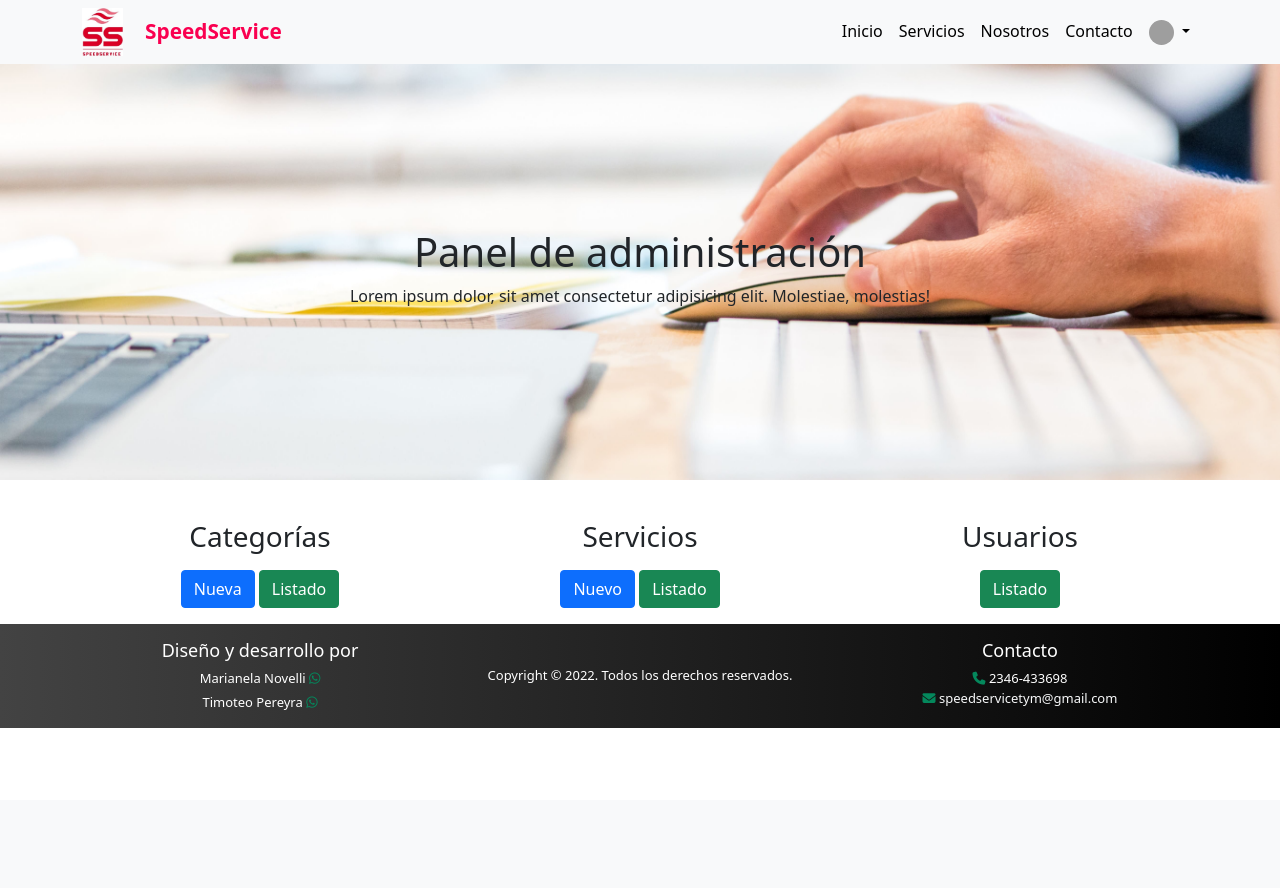
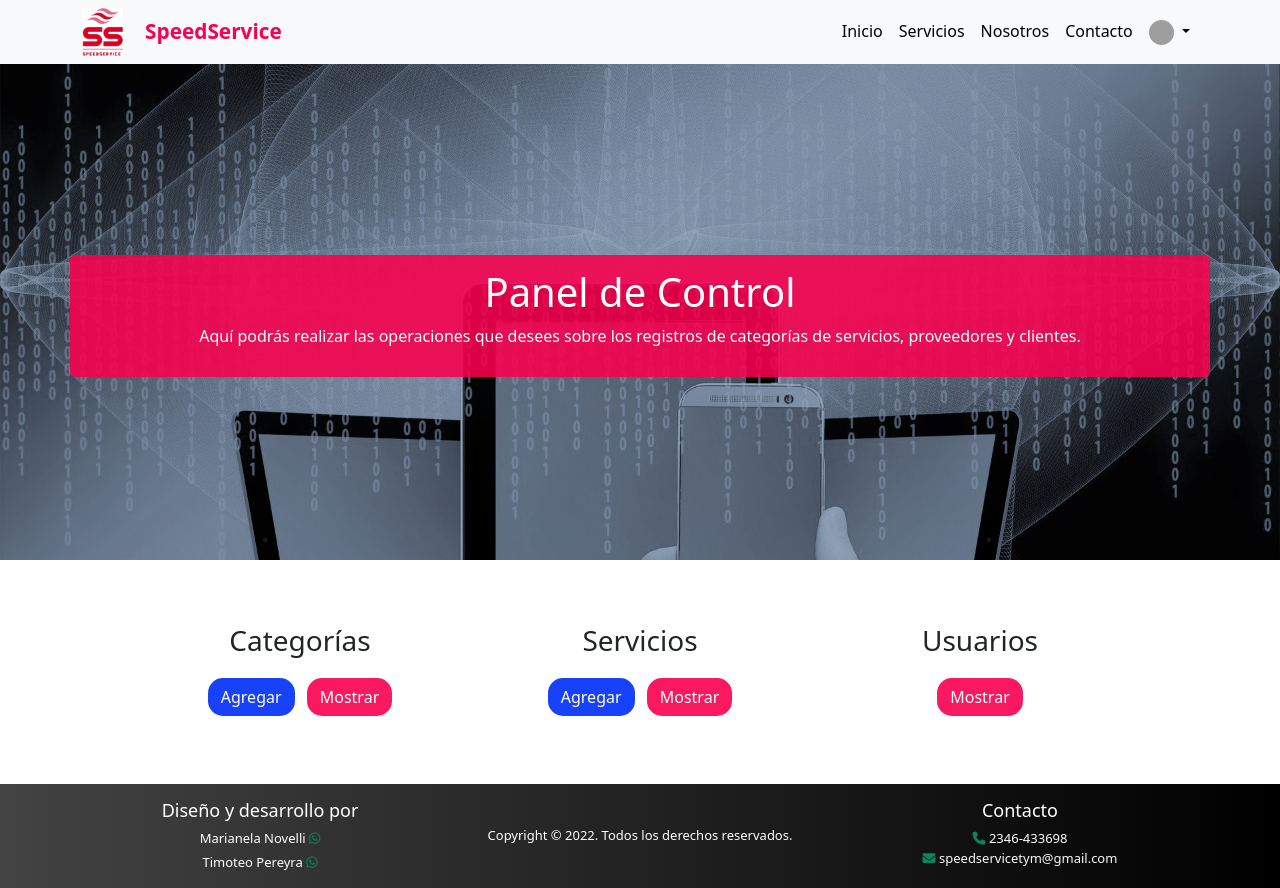
Before and after one commit to TimoPereyra/speedService, a PHP site: page /proyectos/adm/panel-adm.php in a window 1280 px wide. Before the commit the page ends 728 px from the top, so only its background shows below. Run offline with PHP 8.4, Linux system fonts and the light colour scheme; a user stored in the database is signed in; some libraries are stand-ins or nearby versions; grey boxes are pictures that could not be loaded.

Commit message:
Ahora tiene que andar

```diff
--- a/adm/panel-adm.php
+++ b/adm/panel-adm.php
@@ -14,31 +14,28 @@ require_once('../includes/header.php');
 
 <main class="panel-adm">
     <section class="panel-bienvenida">
-        <div class="container">
-
-            <h1 class="text-center">Panel de administración</h1>
-            <p  class="text-center">Lorem ipsum dolor, sit amet consectetur adipisicing elit. Molestiae, molestias!</p>
+        <div class="container panel-admin">
+            <h1 class="text-center">Panel de Control</h1>
+            <p  class="text-center">Aquí podrás realizar las operaciones que desees sobre los registros de categorías de servicios, proveedores y clientes.</p>
         </div>
-
-
     </section>
 
     <section class="panel">
         <div class="container">
-            <div class="botonera row mt-4 py-3">
+            <div class="botonera row m-5 py-3">
                 <div class="col-12 col-md-4 text-center">
                     <h3 class="mb-3">Categorías</h3>
-                    <a href="categorias/nuevo.php" class="btn btn-primary">Nueva</a>
-                    <a href="categorias/listado.php" class="btn btn-success">Listado</a>
+                    <a href="categorias/nuevo.php" class="btn boton-agregar">Agregar</a>
+                    <a href="categorias/listado.php" class="btn boton-mostrar">Mostrar</a>
                 </div>
                 <div class="col-12 col-md-4 text-center">
                     <h3 class="mb-3">Servicios</h3>
-                    <a href="#" class="btn btn-primary">Nuevo</a>
-                    <a href="#" class="btn btn-success">Listado</a>
+                    <a href="#" class="btn boton-agregar">Agregar</a>
+                    <a href="#" class="btn boton-mostrar">Mostrar</a>
                 </div>
                 <div class="col-12 col-md-4 text-center">
                     <h3 class="mb-3">Usuarios</h3>
-                    <a href="#" class="btn btn-success">Listado</a>
+                    <a href="#" class="btn boton-mostrar">Mostrar</a>
                 </div>
             </div>
         </div>
--- a/css/style.css
+++ b/css/style.css
@@ -31,7 +31,7 @@ principal: #fa0050
 }
 .icono-modificar:hover,.icono-eliminar:hover{
     color: #fff;
-    opacity: .6;
+    opacity: .7;
 }
 .form-eliminar{
     margin-top: 2rem;
@@ -135,7 +135,7 @@ header .cta:hover{
     color:#fff;
 }
 
-.seccion-servicios .imagen-servicios{
+.seccion-servicios .imagen-servicios, .cardProvedor .imagen-servicios{
     width: auto;
     height: 13rem;
     object-fit: cover;
@@ -147,7 +147,15 @@ header .cta:hover{
     background-color: #fa0050;
     color: white;
 }
-
+.boton-servicios{
+    border-radius: 20px;
+    opacity: .9;
+    background-color: #fa0050;
+    color: white;
+}
+.boton-servicios:hover{
+    background-color: black!important;
+}
 
 /* SECCION INFO SERVICIOS */
 .info-servicios{
@@ -209,7 +217,7 @@ footer .copyright{
 }
 
 .registrar-servicio .formulario .row:first-child{
-    align-items: center;
+    /*align-items: center;*/
     background-color: rgba(97, 90, 90, 0.425);
     color:#f2f2f2;
     padding: 2rem;
@@ -219,9 +227,10 @@ footer .copyright{
 .registrar-servicio .formulario p{
     text-align: justify;
 }
+/*
 .arregloForm{
     margin-top: -79px;
-}
+}*/
 
 /* PAGINA SERVICIOS */
 .pagina-servicios{
@@ -259,15 +268,73 @@ footer .copyright{
 
 .panel-bienvenida{
     padding-top: 4.5rem!important;
-    min-height: 60vh;
+    min-height: 70vh;
     display: flex;
     justify-content: center;
     align-items: center;
     flex-direction: column;
-    background: url(../img/fondo_registro_servicio.jpg) no-repeat center center;
+    background: url(../img/panel_administrador1.jpg) no-repeat center center;
     background-size: cover;
+    color: white;
+}
+.panel-admin{
+    background-color: #fa004fe0;
+    border-radius: 5px;
+    padding: 0.8rem;
+}
+.boton-mostrar{
+    border-radius: 15px;
+    opacity: .9;
+    background-color: #fa0050;
+    color: white;
+    margin: 4px;
+}
+.boton-agregar{
+    border-radius: 15px;
+    opacity: .9;
+    background-color: #002efa;
+    color: white;
+    margin: 4px;
+}
+.boton-agregar:hover, .boton-mostrar:hover{
+    transform:scale(1.1);
+    color: white;
 }
 .alta-categorias{
     padding-top: 5rem;
-    min-height: 60vh;
+    min-height: 70vh;
+    background: url(../img/nueva_categoria.jpg) no-repeat center center;
+    background-size: cover;
 }
+.alta-categorias h1, label{
+    color: #f2f2f2;
+}
+.boton-crear-categoria{
+    border-radius: 20px;
+    opacity: .9;
+    background-color: #fa0050;
+    color: white;
+    margin: 4px;
+}
+
+/* PAGINA SER PROVEEDOR */
+.pagina-proveedor{
+    padding-top: 4.5rem!important;
+    min-height: 80vh;
+    display: flex;
+    justify-content: center;
+    align-items: center;
+    background: url(../img/registro1.jpg) no-repeat center center;
+    background-size: cover;
+}
+
+/* PAGINA ELEGIR PROVEEDOR */
+.cardProvedor{
+    padding-top: 4.5rem!important;
+    min-height: 80vh;
+    display: flex;
+    justify-content: center;
+    align-items: center;
+    background: url(../img/registro1.jpg) no-repeat center center;
+    background-size: cover;
+}
--- a/includes/config.php
+++ b/includes/config.php
@@ -1,5 +1,5 @@
 <?php
 
-define('RUTARAIZ','http://localhost/proyectos/speedService');
+define('RUTARAIZ','http://localhost/proyectos/speedservice');
 
 ?>
--- a/includes/footer.php
+++ b/includes/footer.php
@@ -25,5 +25,6 @@
   </footer>
 
     <script src="https://cdn.jsdelivr.net/npm/bootstrap@5.0.2/dist/js/bootstrap.bundle.min.js" integrity="sha384-MrcW6ZMFYlzcLA8Nl+NtUVF0sA7MsXsP1UyJoMp4YLEuNSfAP+JcXn/tWtIaxVXM" crossorigin="anonymous"></script>
+
 </body>
 </html>
--- a/includes/header.php
+++ b/includes/header.php
@@ -5,7 +5,7 @@
     <meta http-equiv="X-UA-Compatible" content="IE=edge">
     <meta name="viewport" content="width=device-width, initial-scale=1.0">
     <!-- FONTAWESOME -->
-    <link rel="stylesheet" href="https://cdnjs.cloudflare.com/ajax/libs/font-awesome/6.1.2/css/all.min.css" integrity="sha512-1sCRPdkRXhBV2PBLUdRb4tMg1w2YPf37qatUFeS7zlBy7jJI8Lf4VHwWfZZfpXtYSLy85pkm9GaYVYMfw5BC1A==" crossorigin="anonymous" referrerpolicy="no-referrer" />
+    <link rel="stylesheet" href="https://cdnjs.cloudflare.com/ajax/libs/font-awesome/6.2.0/css/all.min.css" integrity="sha512-xh6O/CkQoPOWDdYTDqeRdPCVd1SpvCA9XXcUnZS2FmJNp1coAFzvtCN9BmamE+4aHK8yyUHUSCcJHgXloTyT2A==" crossorigin="anonymous" referrerpolicy="no-referrer"/>
     <link rel="stylesheet" href="https://stackpath.bootstrapcdn.com/font-awesome/4.7.0/css/font-awesome.min.css">
     <!-- BOOTSTRAP -->
     <link href="https://cdn.jsdelivr.net/npm/bootstrap@5.0.2/dist/css/bootstrap.min.css" rel="stylesheet" integrity="sha384-EVSTQN3/azprG1Anm3QDgpJLIm9Nao0Yz1ztcQTwFspd3yD65VohhpuuCOmLASjC" crossorigin="anonymous">
@@ -56,10 +56,15 @@
                         <img src="<?php echo RUTARAIZ.'/img/usuarios/'.$_SESSION['imgUsuario'] ?>" alt="avatar" class="img-avatar">
                       </a>
                       <ul class="dropdown-menu" aria-labelledby="navbarDropdown">
-                        <li><a class="dropdown-item" href="#">Action</a></li>
+                        <?php if($_SESSION['idRol'] == 3) : ?>
+                        <li><a class="dropdown-item" href="<?php echo RUTARAIZ; ?>/adm/panel-adm.php">Panel de control</a></li>
+                        <?php endif; ?>
+                        <?php if($_SESSION['idRol'] == 1 ) : ?>
+                          <li><a class="dropdown-item" href="<?php echo RUTARAIZ; ?>/paginas/elegirCatProv.php">Ser proveedor</a></li>
+                        <?php endif; ?>
                         <li><a class="dropdown-item" href="#">Another action</a></li>
                         <li><hr class="dropdown-divider"></li>
-                        <li><a class="dropdown-item" href="<?php echo RUTARAIZ; ?>/procesos/cerrar-sesion.php">Cerrar Sesión</a></li>
+                        <li><a class="dropdown-item" href="<?php echo RUTARAIZ; ?>/procesos/cerrar-sesion.php"><i class="fa-solid fa-lock"></i> Cerrar Sesión</a></li>
                       </ul>
                     </li>
 
--- a/paginas/ingresar.php
+++ b/paginas/ingresar.php
@@ -6,7 +6,7 @@ if(isset($_SESSION['idUsuario'])){
 }
 
 
-$pagina = 'registro';
+$pagina = 'login';
 require_once('../includes/config.php');
 require_once('../includes/conexion.php');
 require_once('../includes/header.php');
@@ -16,7 +16,7 @@ if($_SERVER['REQUEST_METHOD'] == 'POST'){
     $passCliente = $_POST['passCliente'];
 
     if(empty($correoCliente) || empty($passCliente) ){
-        $notificacion = 'Error: no puede dejar campos vacios.';
+        $notificacion = 'Error: no puede dejar campos vacíos.';
     }else{
         $stmt = $conexion->prepare("SELECT * FROM usuarios WHERE correo = :correo");
         $stmt->execute(array(':correo' => $correoCliente));
@@ -62,7 +62,7 @@ if($_SERVER['REQUEST_METHOD'] == 'POST'){
 
                 <div class="col-md-5">
                     <h2 class="mb-1 text-center"><b>Ingresa tus datos y navega en la app</b></h2><br>
-                    <p class="text-center">¿Estás listo para tener una nueva experiencia?<br>
+                    <p class="text-center">¿Estás listo para una nueva experiencia?<br>
                         <i>Speedservice</i> te ofrece publicar o solicitar un remis, mandado o flete desde la web.</p>
                 </div>
 
```
Also changed, not shown: adm/categorias/listado.php (+4 -4 lines), adm/categorias/nuevo.php (+6 -6 lines), index.php (+5 -4 lines), js/validarRegistro.js (+17 -1 lines), paginas/elegirCatProv.php (added, +69 -0 lines), paginas/registro.php (+22 -22 lines), paginas/ser-proveedor.php (added, +50 -0 lines), img/fondo-bienvenida.jpg (deleted), img/nueva_categoria.jpg (added), img/panel_administrador.jpg (added), img/panel_administrador1.jpg (added), img/usuarios/mandado.jpg (added).
